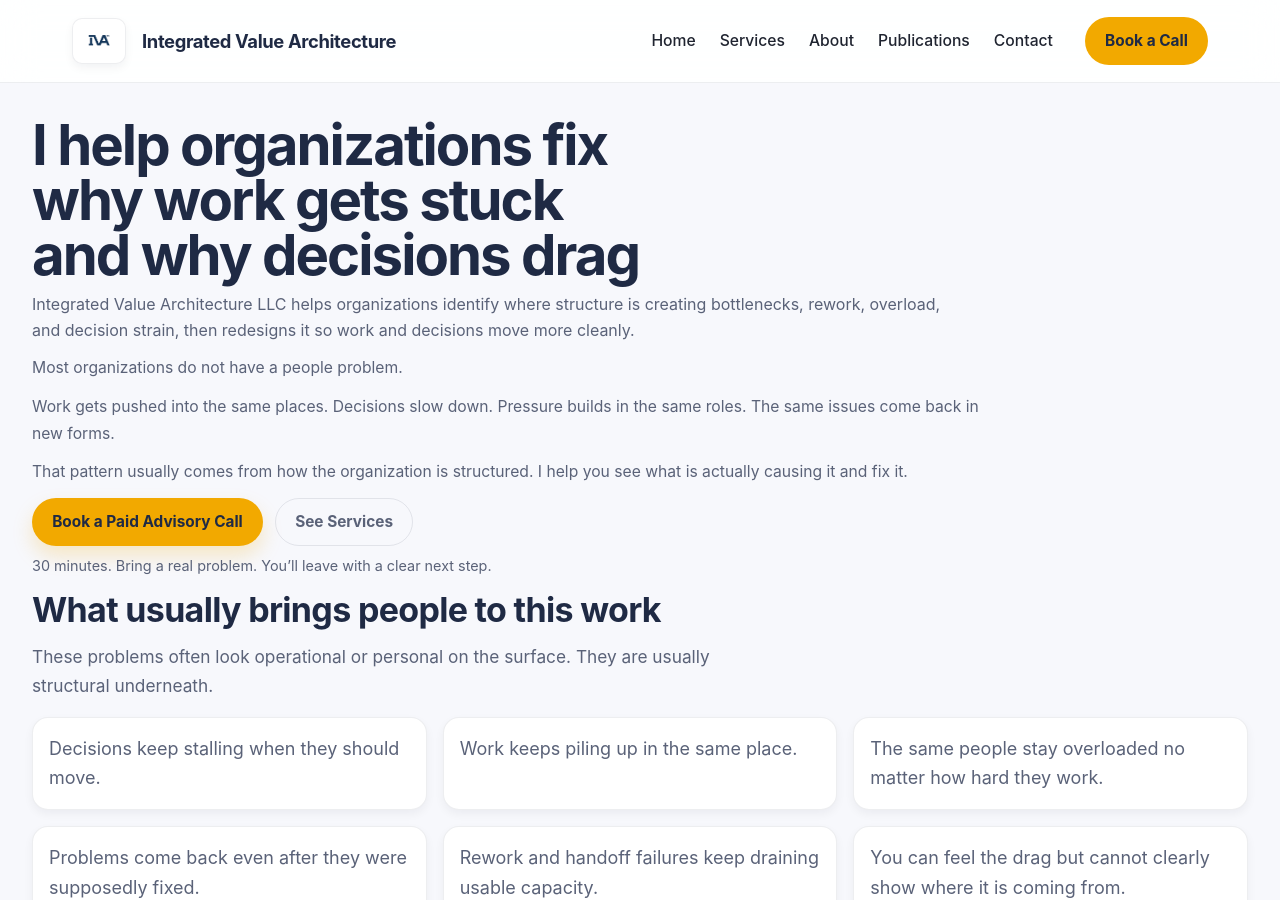
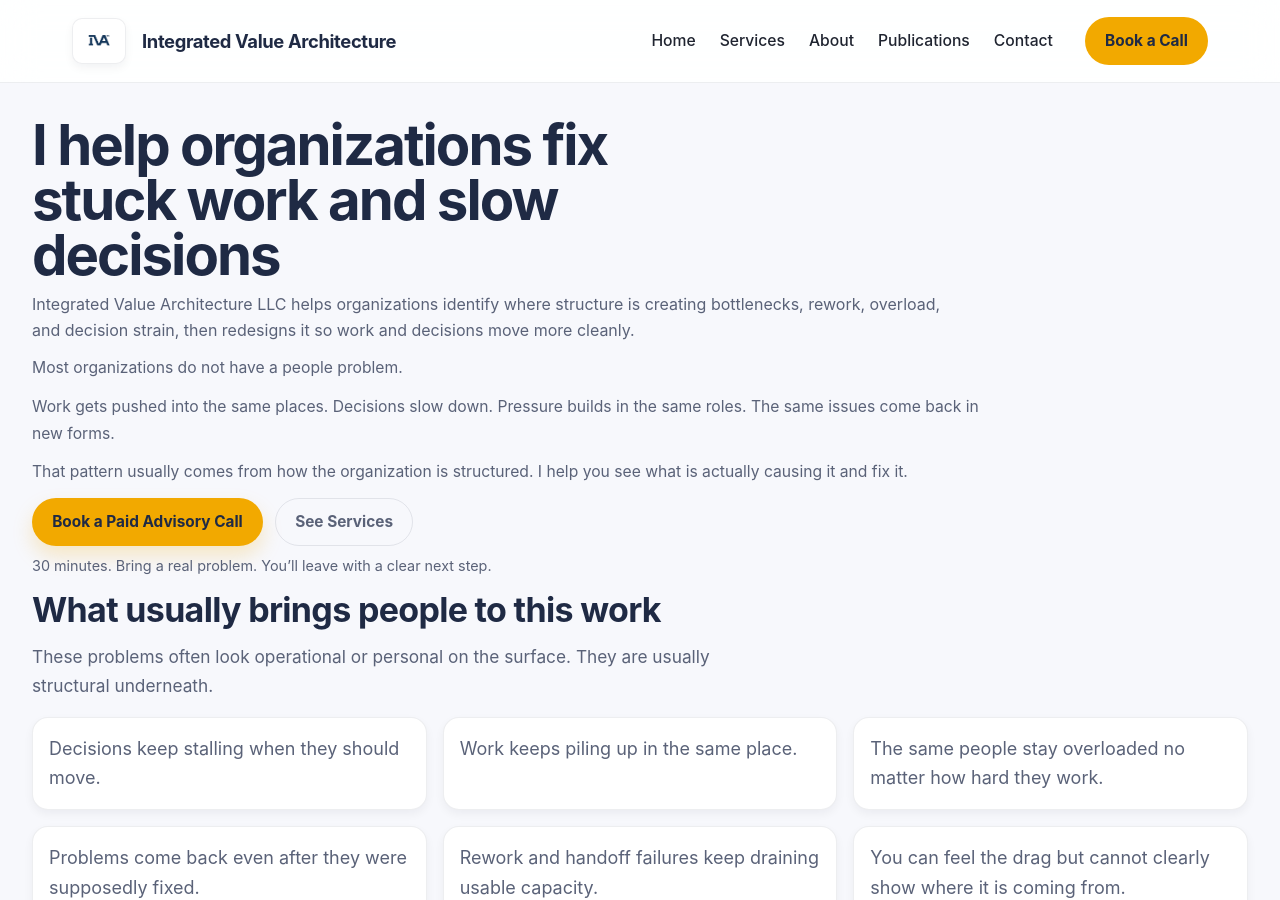
Before and after one commit to efost7873/integratedvaluearchitecture.com, a Jekyll site: the page built from index.html, in a window 1280 px wide and 900 px high. Built offline with Jekyll 4.4.1, drawn with Linux system fonts in a browser that asks for light colours.

Commit message:
Update index.html

```diff
--- a/index.html
+++ b/index.html
@@ -11,7 +11,7 @@ seo_description: Integrated Value Architecture LLC helps organizations identify
 
   <section id="homepage-hero">
     <div class="section-header">
-      <h1>I help organizations fix why work gets stuck and why decisions drag</h1>
+      <h1>I help organizations fix stuck work and slow decisions</h1>
       <p class="section-subtitle">
         Integrated Value Architecture LLC helps organizations identify where structure is creating bottlenecks, rework, overload, and decision strain, then redesigns it so work and decisions move more cleanly.
       </p>
```
